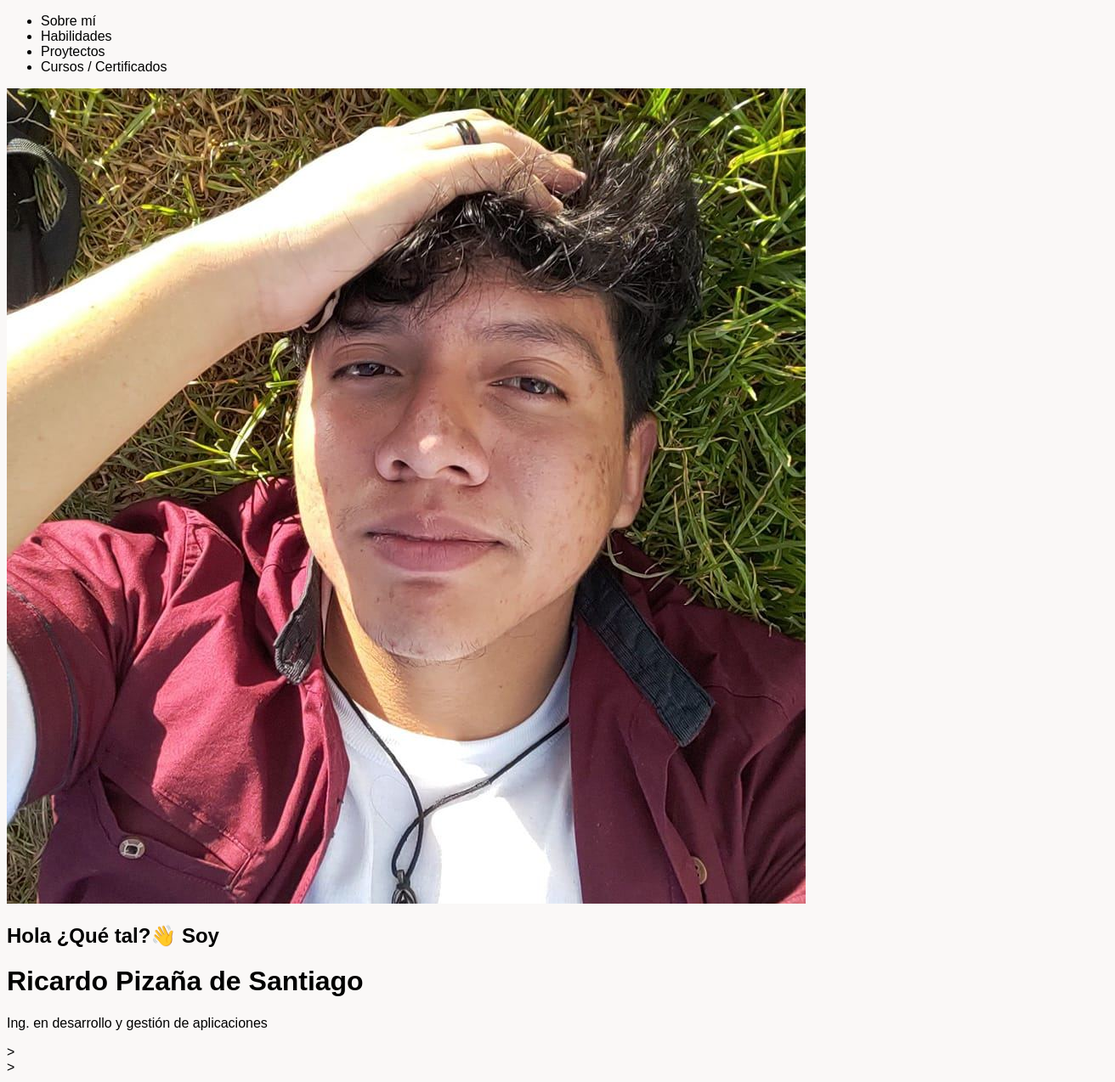
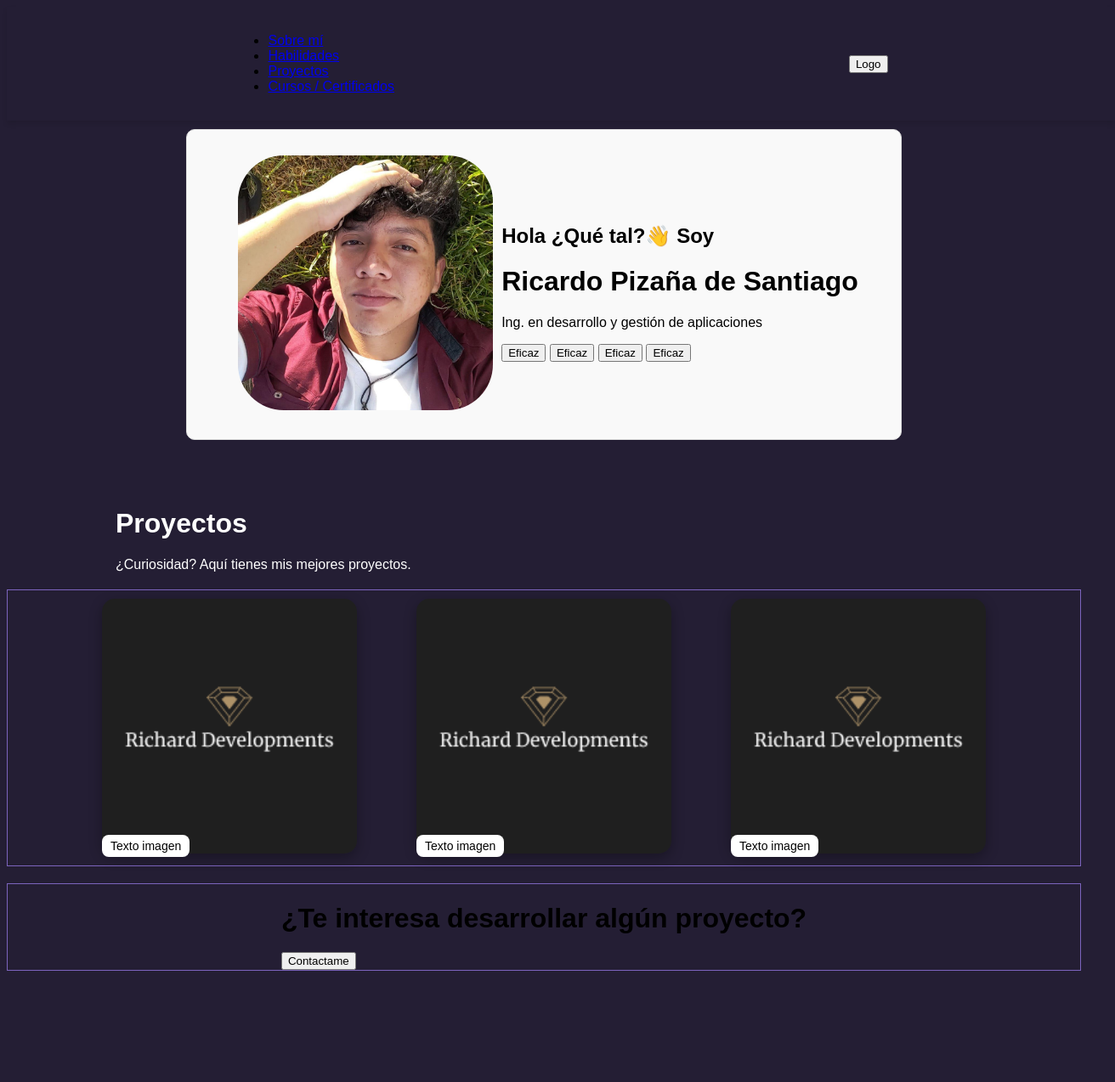
Before and after one commit to TDroidX/richardsPortfold, a plain HTML site: page index.html in a window 1280 px wide. Shown: the whole page at 85% size, 1312 px wide, since content can reach past the window. After the commit the page ends 1151 px from the top, so only its background shows below. Drawn offline with Linux system fonts and the light colour scheme; a web font is replaced by a local one.

Commit message:
se cambio el estilo de la pagina y se añadieron imagenes prueba

```diff
--- a/css/style.css
+++ b/css/style.css
@@ -1,4 +1,83 @@
+html{
+    scroll-behavior: smooth;
+}
 body {
-    background-color: #faf8f7;
+    background-color: #241e34;
     font-family: "Hubot Sans", sans-serif;
 }
+.foto1{
+    width: 300px;
+    height: 300px;
+    object-fit: cover;
+    border-radius: 20%;
+    padding: 10px;
+}
+.texto{
+
+}
+header {
+    display: flex;
+    background-color: #f9f9f9; /* Fondo claro (opcional) */
+    border: 1px solid #ddd; /* Borde sutil */
+    border-radius: 10px; /* Bordes redondeados */
+    max-width: 800px; /* Ancho máximo del header */
+    margin: 20px auto; /* Centrado en la página */
+    margin-top: 10px;
+    flex-wrap: wrap;/* Permite que los elementos salten a una nueva fila si no caben */
+    padding: 20px;
+    justify-content: center; /* Centra el contenido */
+    align-items: center; /* Centra el contenido verticalmente */
+}
+.nav{
+    display: flex;
+    justify-content:space-around;
+    align-items: center;
+    padding: 15px 20px;
+    width: 100%;
+    z-index: 1000;
+    box-shadow: 0 4px 6px rgba(0, 0, 0, 0.1);
+
+}
+.body{
+    margin-top: 80px;
+}
+.TextoContent{
+    margin: 20px;
+    margin-left: 10vw;
+    color: white;
+}
+
+.projectContent{
+    border: 1px solid #7c64be; /* Borde Guia */
+    display: flex;
+    flex-wrap: wrap; /* Permite que las imágenes se ajusten si no caben en la misma fila */
+    justify-content: center;
+    gap: 50px;
+}
+.cardProyectos{
+    position: relative;
+    width: 300px; /* Tamaño de las imágenes */
+    text-align: center;
+    padding: 10px;
+}
+.cardProyectos img{
+    width: 100%;
+    border-radius: 15px;
+    box-shadow: 0 5px 15px rgba(0, 0, 0, 0.3); /* Sombra para destacar */
+}
+.cardProyectos .tituloCard{
+    position: absolute;
+    bottom: 10px;
+    left: 10px;
+    background-color: white;
+    padding: 5px 10px;
+    border-radius: 8px;
+    font-size: 14px;
+}
+
+.contact-me{
+    margin-top: 20px;
+    display: flex;
+    justify-content: space-around;
+    border: 1px solid #7c64be;
+}
--- a/index.html
+++ b/index.html
@@ -12,40 +12,58 @@
 </head>
 <body>
     <div class="mainContainer">
-        <div class="nav">
-            <nav>
-                <ul>
-                    <li>Sobre mí</li>
-                    <li>Habilidades</li>
-                    <li>Proytectos</li>
-                    <li>Cursos / Certificados</li>
-                </ul>
-            </nav>
-        </div>
+        <nav class="nav">
+            <ul>
+                <li><a href="#sobre-mi">Sobre mí</a></li>
+                <li><a href="#habilidades">Habilidades</a></li>
+                <li><a href="#proyectos">Proyectos</a></li>
+                <li><a href="#cursos-certificados">Cursos / Certificados</a></li>
+            </ul>
+
+            <ul>
+                <button class="color">Logo</button>
+            </ul>
+        </nav>
         <header>
             <div class="photo">
 
-                <img src="./img/foto1.jpg" alt="" class="foto1">
+                <img src="./img/foto1.jpg" alt="Foto Richard" class="foto1">
 
             </div>
-            <div class="text">
-
-            </div>
-            <div>
+            <div class="texto">
                 <h2>Hola ¿Qué tal?👋 Soy</h2>
-            </div>
-            <div>
                 <h1>Ricardo Pizaña de Santiago</h1> <!--Efecto de reescribir-->
-            </div>
-            <div>
                 <p>Ing. en desarrollo y gestión de aplicaciones</p>
-            </div>
-            <div>
-            <!--Botones estaticos con diseño-->>
+                <button class="skills">Eficaz</button>
+                <button class="skills">Eficaz</button>
+                <button class="skills">Eficaz</button>
+                <button class="skills">Eficaz</button>
             </div>
         </header>
         <div class="body">
-        <!----Sobre mí-->>
+
+        <!-- Proyectos -->
+            <div class="">
+                <div class="TextoContent">
+                    <h1>Proyectos</h1>
+                    <p>¿Curiosidad? Aquí tienes mis mejores proyectos.</p>
+                </div>
+                <div class="projectContent">
+                    <div class="cardProyectos">
+                        <img src="img/logo.png" alt="proyecto1" loading="lazy">
+                        <div class="tituloCard">Texto imagen</div>
+                    </div>
+                    <div class="cardProyectos">
+                        <img src="img/logo.png" alt="proyecto1" loading="lazy">
+                        <div class="tituloCard">Texto imagen</div>
+                    </div>
+                    <div class="cardProyectos">
+                        <img src="img/logo.png" alt="proyecto1" loading="lazy">
+                        <div class="tituloCard">Texto imagen</div>
+                    </div>
+                </div>
+            </div>
+        <!----Sobre mí-->
             <div class="containerAboutme">
                 <div>
 
@@ -63,7 +81,15 @@
                 </div>
             </div>
         </div>
+        <!-- Sección contactame -->
+         <div class="contact-me">
+            <div class="textContact">
+                <h1>¿Te interesa desarrollar algún proyecto?</h1>
+                <button>Contactame</button>
+            </div>
+         </div>
 
+        <!-- Footer para la página -->
         <div class="footer">
 
         </div>
```
Also changed, not shown: img/logo.png (added), img/logo2.png (added), img/logo3.png (added), img/logo4.png (added).
